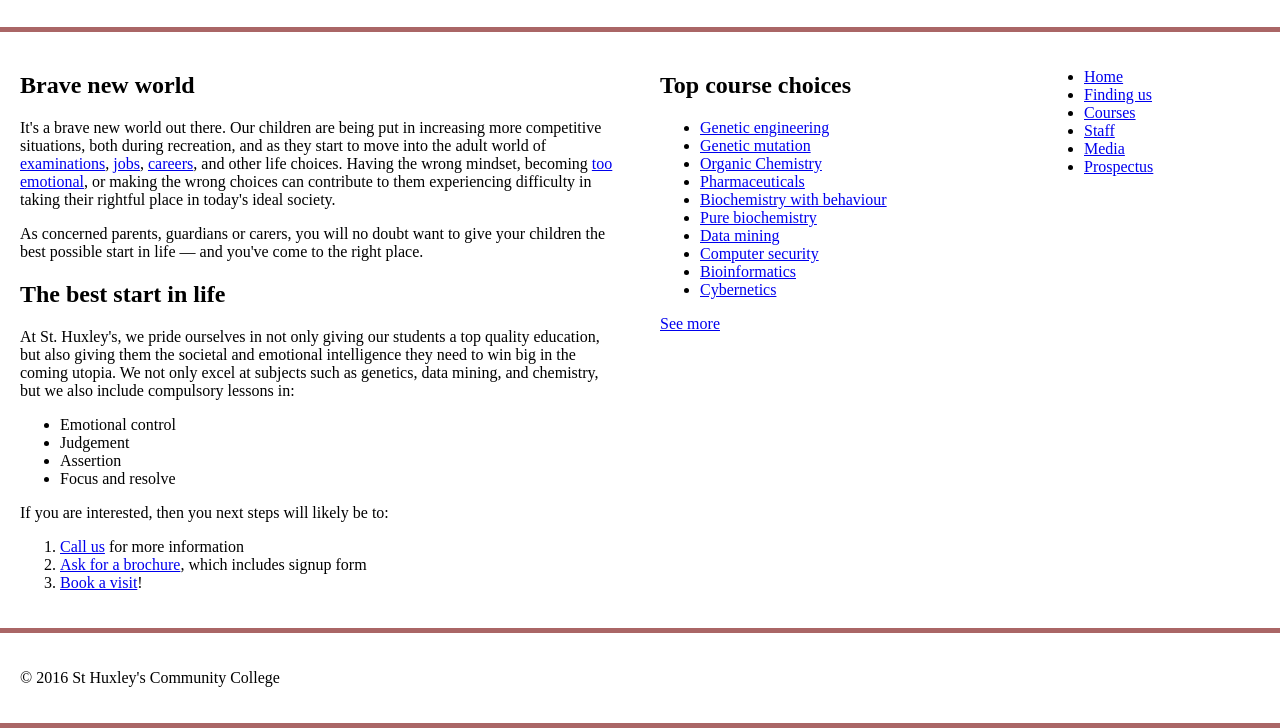
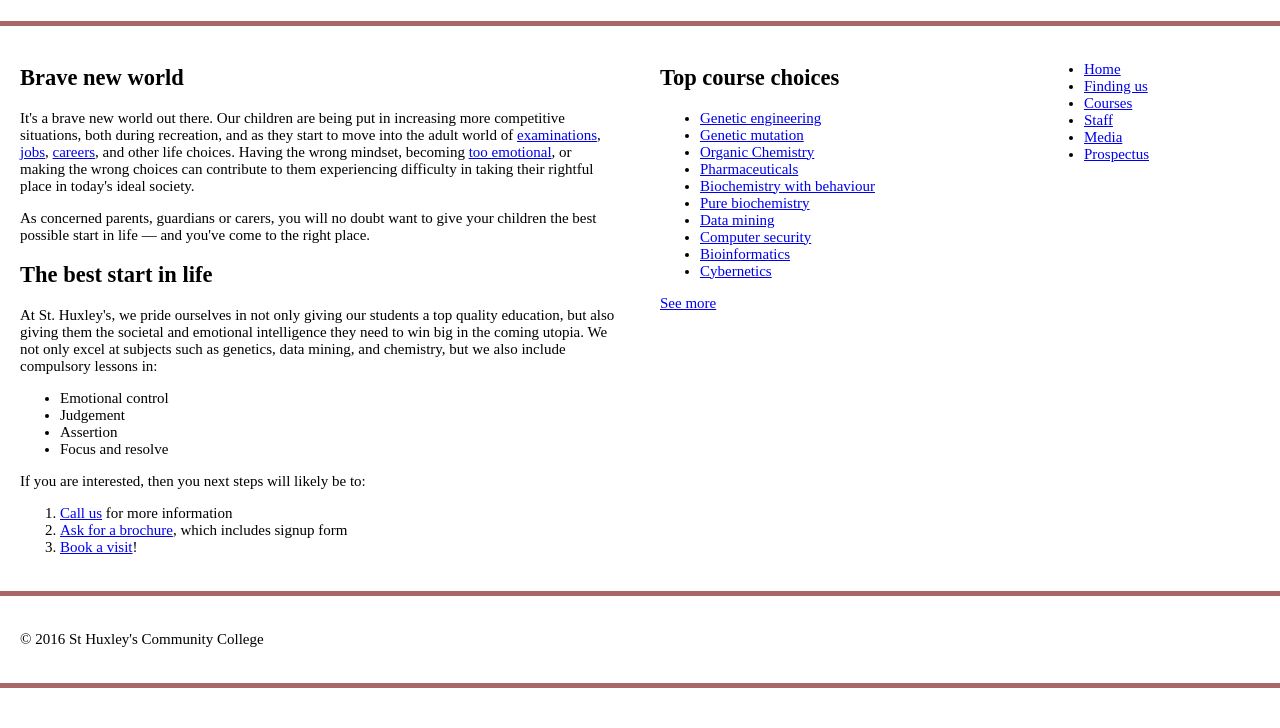
Before and after one commit to Ibrahim325384/INFT1206, a plain HTML site: page assignments/assn3/part3.html in a window 1280 px wide. Shown: the part 98-826 px from the top of the page. After the commit the page ends 800 px from the top, so only its background shows below. Drawn offline with Linux system fonts and the light colour scheme.

Commit message:
changed font sizes for body and rest + added line height

```diff
--- a/assignments/assn3/part3.html
+++ b/assignments/assn3/part3.html
@@ -12,9 +12,9 @@
         /* General setup */
 @font-face {
     font-family: "myFont";
-    src: url("advent-pro.zip") format(zip),
-         url("alef.zip") format(zip),
-         url("alfa-slab.zip") format(zip);
+    src: url(assignments/assn3/alef/Alef-Bold.ttf) format('ttf'),
+         url(assignments/assn3/advent-pro/adventpro-regular.ttf) format('ttf'),
+         url(assignments/assn3/advent-pro/adventpro-medium.ttf) format('ttf');
 }
 
 * {
@@ -22,6 +22,8 @@
 }
 
 body {
+  font-size: 10px;
+  line-height: normal;
   margin: 0 auto;
   min-width: 1000px;
   max-width: 1400px;
@@ -50,6 +52,7 @@ footer {
 
 header, section, aside, nav, footer {
   padding: 20px;
+  font-size: 15px;
 }
 
 /* header and footer */
```
Also changed, not shown: assignments/assn3/advent-pro/SIL Open Font License.txt (added), assignments/assn3/advent-pro/adventpro-bold.ttf (added), assignments/assn3/advent-pro/adventpro-extralight.ttf (added), assignments/assn3/advent-pro/adventpro-light.ttf (added), assignments/assn3/advent-pro/adventpro-medium.ttf (added), assignments/assn3/advent-pro/adventpro-regular.ttf (added), assignments/assn3/advent-pro/adventpro-semibold.ttf (added), assignments/assn3/advent-pro/adventpro-thin.ttf (added).
